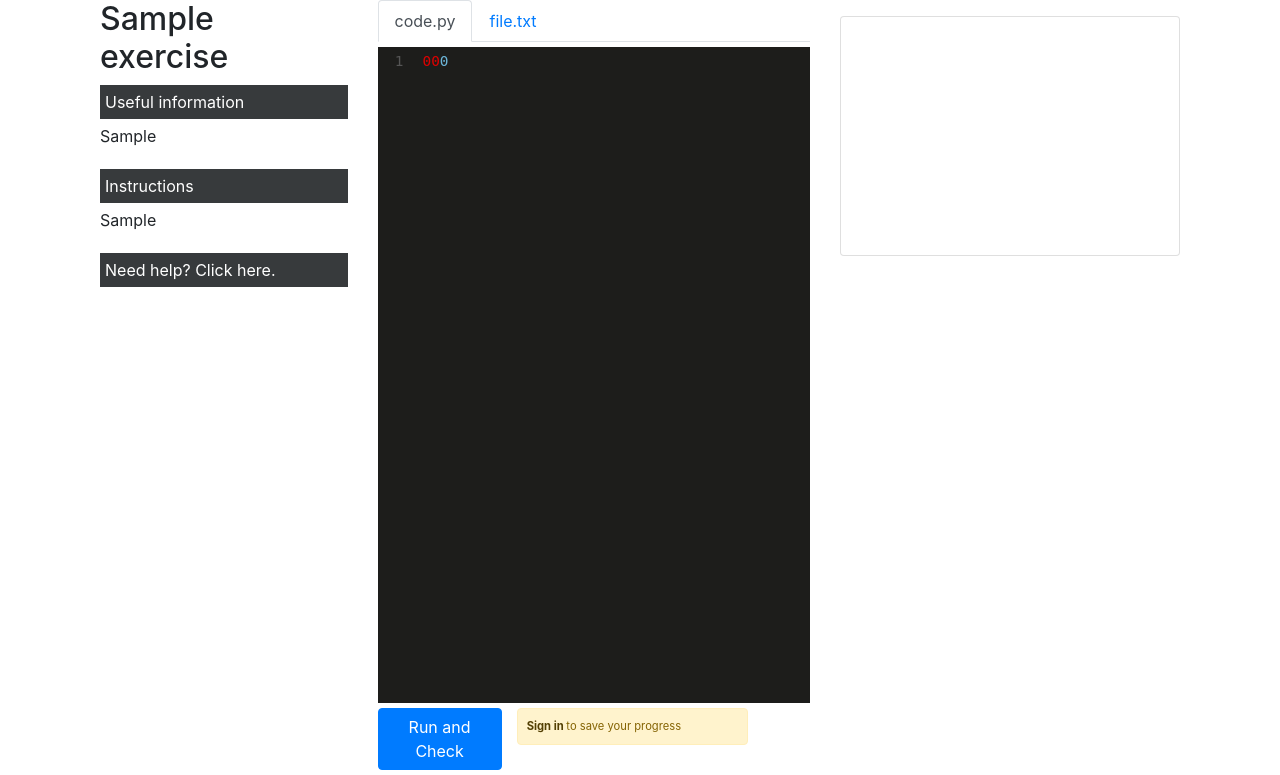
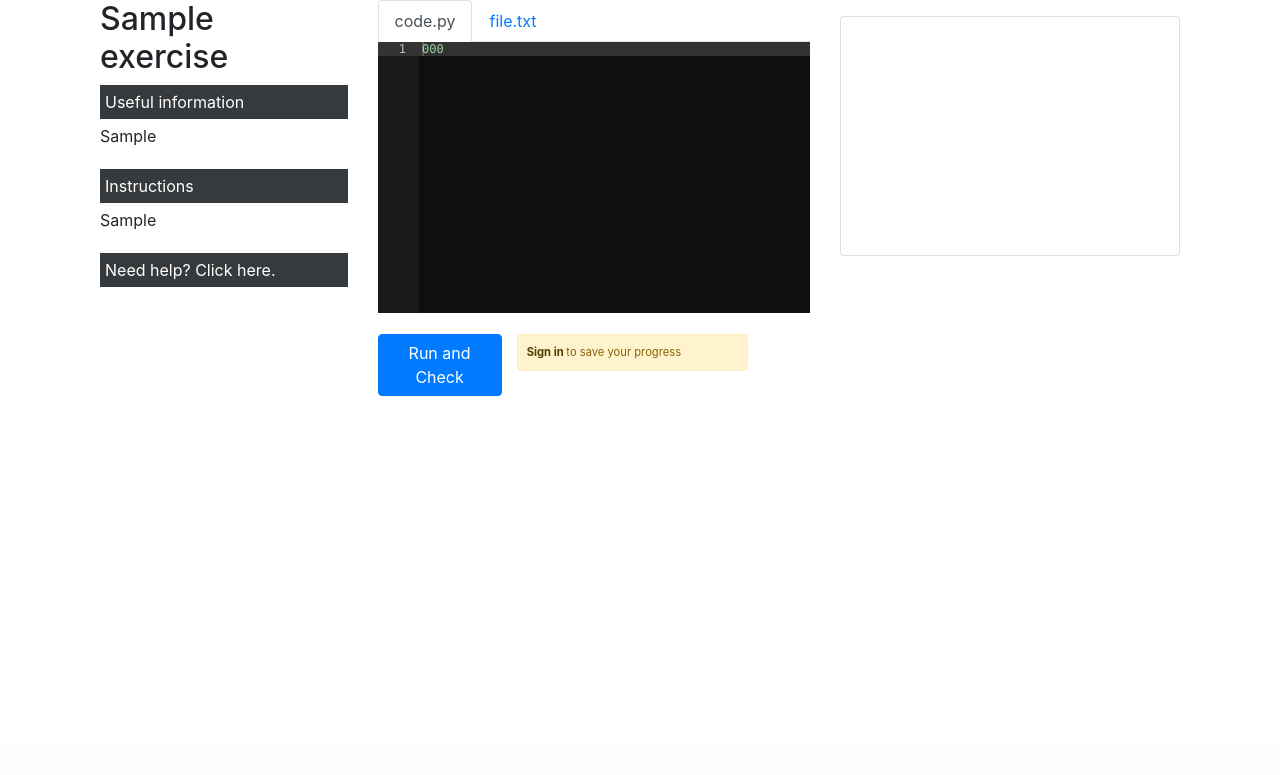
Before and after one commit to devkurultay/kodjaz_backend, a Django app: page /exercise/1/ in a window 1280 px wide. Shown: the part 56-831 px from the top of the page. After the commit the page ends 452 px from the top, so only its background shows below. Run offline with Django 3.2, Linux system fonts and the light colour scheme; tables that the repository leaves empty hold one stand-in row (values such as "Sample post"); some libraries are stand-ins or nearby versions.

Commit message:
Replace codemirror with ace editor

```diff
--- a/courses/templates/courses/exercise.html
+++ b/courses/templates/courses/exercise.html
@@ -82,17 +82,31 @@
             </div>
         </div>
         <div class="col-sm-5">
-          <ul class="nav nav-tabs" id="myTab" role="tablist">
+          <ul class="nav nav-tabs" id="editorsTab" role="tablist">
             <li class="nav-item">
-              <a class="nav-link active" id="home-tab" data-toggle="tab" href="#home" role="tab" aria-controls="home" aria-selected="true">code.py</a>
+              <a class="nav-link active" id="code-tab" data-toggle="tab" href="#code" role="tab" aria-controls="code" aria-selected="false">
+                code.py
+              </a>
             </li>
             <li class="nav-item">
-              <a class="nav-link" id="file-tab" data-toggle="tab" href="#file" role="tab" aria-controls="file" aria-selected="true">file.txt</a>
+              <a class="nav-link" id="file-tab" data-toggle="tab" href="#file" role="tab" aria-controls="file" aria-selected="false">
+                file.txt
+              </a>
             </li>
           </ul>
-          <div class="tab-content" id="myTabContent">
-            <div class="padding-top-5px tab-pane fade show active in" id="home" role="tabpanel" aria-labelledby="home-tab">
-              <textarea id="code">{{ default_code }}</textarea>
+          <div class="tab-content editor-wrapper" id="editorsTabContent">
+            <pre
+              class="editor tab-pane fade show active"
+              id="code"
+              role="tabpanel"
+              aria-labelledby="code-tab">{{ default_code }}</pre>
+            <pre
+              class="editor tab-pane fade"
+              id="file"
+              role="tabpanel"
+              aria-labelledby="file-tab">File contents</pre>
+              <textarea id="file.txt" style="display: none;"></textarea>
+          </div>
           <div class="row padding-top-5px">
             <div class="col-sm-4 padding-bottom-5px">
               <button type="button" class="btn btn-primary" onclick="runit()">{% trans 'Run and Check' %}</button>
@@ -107,11 +121,6 @@
                 </div>
             </div>
             {% endif %}
-              </div>
-            </div>
-            <div class="padding-top-5px tab-pane fade" id="file" role="tabpanel" aria-labelledby="file-tab">
-                <textarea id="file.txt">!!Some text here</textarea>
-            </div>
           </div>
         </div>
         <div class="col-sm-4">
@@ -134,63 +143,63 @@
 {% endblock content %}
 
 {% block specific_javascript %}
-<link href="{% static 'css/codemirror/codemirror.css' %}" rel="stylesheet">
-<link href="{% static 'css/codemirror/icecoder.css' %}" rel="stylesheet">
+
 <script src="{% static 'js/skulpt/skulpt.min.js' %}"></script>
 <script src="{% static 'js/skulpt/skulpt-stdlib.js' %}"></script>
-<script src="{% static 'js/codemirror/codemirror-compressed.js' %}"></script>
-<script src="{% static 'js/codemirror/python.js' %}"></script>
+<script src="https://cdnjs.cloudflare.com/ajax/libs/ace/1.4.11/ace.min.js" integrity="sha256-qCCcAHv/Z0u7K344shsZKUF2NR+59ooA3XWRj0LPGIQ=" crossorigin="anonymous"></script>
+<script src="https://cdnjs.cloudflare.com/ajax/libs/ace/1.4.11/mode-python.min.js" integrity="sha256-dgu7+RV2rby44bxsuQuo2Rm+pG0JXtShrFWStI0DrC4=" crossorigin="anonymous"></script>
+<script src="https://cdnjs.cloudflare.com/ajax/libs/ace/1.4.11/theme-vibrant_ink.min.js" integrity="sha256-IQ2CFOsaAexyrA3QCiqwFxfqVrl8+x0sXtv2mZqoQgo=" crossorigin="anonymous"></script>
 <script type="text/javascript">
 
-    var editor = CodeMirror.fromTextArea(document.getElementById("code"), {
-        mode: "python",
-        theme: "icecoder",
-        styleActiveLine: true,
-        lineNumbers: true,
-        lineWrapping: false,
-        indentUnit: 4,
-        matchBrackets: true,
-        autoMatchParens: true,
-        extraKeys: {
-            "Tab": "indentMore",
-            "Shift-Tab": "indentLess"
+  $(document).ready(writeEditorContentToFileTextArea)
+
+  var editor = ace.edit("code")
+  editor.setTheme("ace/theme/vibrant_ink")
+  editor.session.setMode("ace/mode/python")
+
+  // Textarea for working with a "file"
+  var fileTextAreaId = "file.txt"
+  var fileTextArea = document.getElementById(fileTextAreaId)
+
+  var fileEditor = ace.edit("file")
+  fileEditor.setTheme("ace/theme/vibrant_ink")
+  fileEditor.session.setMode("ace/mode/text")
+
+  function writeEditorContentToFileTextArea() {
+    var val = fileEditor.getValue()
+    fileTextArea.innerHTML = val
   }
-    });
-    editor.setSize(null, "82vh");
 
-    var fileTextAreaId = "file.txt";
-    var fileTextArea = document.getElementById(fileTextAreaId);
+  fileEditor.on('update', function() {
+    writeEditorContentToFileTextArea()
+  })
 
-    var fileEditor = CodeMirror.fromTextArea(fileTextArea, {
-        mode: null,
-        theme: "icecoder",
-        styleActiveLine: true,
-        lineNumbers: false,
-    });
-    fileEditor.setSize(null, "82vh");
-    fileEditor.on('update', function() {
-      var val = fileEditor.getValue()
-      fileTextArea.innerHTML = val;
-    });
-
-    // Hack for showing text on tab load
+  // Write text editor value to the textarea
   $('#file-tab').on('shown.bs.tab', function(e) {
-      fileEditor.setValue(fileTextArea.value)
-    });
+    fileEditor.focus()
+    fileEditor.resize()
+    fileEditor.execCommand("gotolineend")
+  })
 
   function outf(text) {
-        var mypre = document.getElementById("{{ outputElementId }}");
-        text = text.replace(/</g, '&lt;');
-        mypre.innerHTML = mypre.innerHTML + text;
+    var mypre = document.getElementById("{{ outputElementId }}")
+    text = text.replace(/</g, '&lt;')
+    mypre.innerHTML = mypre.innerHTML + text
   }
+
   function builtinRead(x) {
     if (Sk.builtinFiles === undefined || Sk.builtinFiles["files"][x] === undefined)
       throw "File not found: '" + x + "'";
     return Sk.builtinFiles["files"][x];
   }
-    function filewrite(pyFile, x) {
-        var d = document.getElementById(pyFile.name)
-        d.innerHTML = x.v
+
+  function filewrite(fileObj, x) {
+    // TODO(murat): handle append mode
+    var valueToWrite = x.v
+    var fileTextAreaNode = document.getElementById(fileObj.name)
+    // Update fileTextArea and the editor content
+    fileTextAreaNode.innerHTML = valueToWrite
+    fileEditor.session.setValue(valueToWrite)
   }
 
   function runit() {
--- a/static/css/codemirror/codemirror.css
+++ /dev/null
@@ -1,347 +0,0 @@
-/* BASICS */
-
-.CodeMirror {
-  /* Set height, width, borders, and global font properties here */
-  font-family: monospace;
-  height: 300px;
-  color: black;
-}
-
-/* PADDING */
-
-.CodeMirror-lines {
-  padding: 4px 0; /* Vertical padding around content */
-}
-.CodeMirror pre {
-  padding: 0 4px; /* Horizontal padding of content */
-}
-
-.CodeMirror-scrollbar-filler, .CodeMirror-gutter-filler {
-  background-color: white; /* The little square between H and V scrollbars */
-}
-
-/* GUTTER */
-
-.CodeMirror-gutters {
-  border-right: 1px solid #ddd;
-  background-color: #f7f7f7;
-  white-space: nowrap;
-}
-.CodeMirror-linenumbers {}
-.CodeMirror-linenumber {
-  padding: 0 3px 0 5px;
-  min-width: 20px;
-  text-align: right;
-  color: #999;
-  white-space: nowrap;
-}
-
-.CodeMirror-guttermarker { color: black; }
-.CodeMirror-guttermarker-subtle { color: #999; }
-
-/* CURSOR */
-
-.CodeMirror-cursor {
-  border-left: 1px solid black;
-  border-right: none;
-  width: 0;
-}
-/* Shown when moving in bi-directional text */
-.CodeMirror div.CodeMirror-secondarycursor {
-  border-left: 1px solid silver;
-}
-.cm-fat-cursor .CodeMirror-cursor {
-  width: auto;
-  border: 0 !important;
-  background: #7e7;
-}
-.cm-fat-cursor div.CodeMirror-cursors {
-  z-index: 1;
-}
-
-.cm-animate-fat-cursor {
-  width: auto;
-  border: 0;
-  -webkit-animation: blink 1.06s steps(1) infinite;
-  -moz-animation: blink 1.06s steps(1) infinite;
-  animation: blink 1.06s steps(1) infinite;
-  background-color: #7e7;
-}
-@-moz-keyframes blink {
-  0% {}
-  50% { background-color: transparent; }
-  100% {}
-}
-@-webkit-keyframes blink {
-  0% {}
-  50% { background-color: transparent; }
-  100% {}
-}
-@keyframes blink {
-  0% {}
-  50% { background-color: transparent; }
-  100% {}
-}
-
-/* Can style cursor different in overwrite (non-insert) mode */
-.CodeMirror-overwrite .CodeMirror-cursor {}
-
-.cm-tab { display: inline-block; text-decoration: inherit; }
-
-.CodeMirror-rulers {
-  position: absolute;
-  left: 0; right: 0; top: -50px; bottom: -20px;
-  overflow: hidden;
-}
-.CodeMirror-ruler {
-  border-left: 1px solid #ccc;
-  top: 0; bottom: 0;
-  position: absolute;
-}
-
-/* DEFAULT THEME */
-
-.cm-s-default .cm-header {color: blue;}
-.cm-s-default .cm-quote {color: #090;}
-.cm-negative {color: #d44;}
-.cm-positive {color: #292;}
-.cm-header, .cm-strong {font-weight: bold;}
-.cm-em {font-style: italic;}
-.cm-link {text-decoration: underline;}
-.cm-strikethrough {text-decoration: line-through;}
-
-.cm-s-default .cm-keyword {color: #708;}
-.cm-s-default .cm-atom {color: #219;}
-.cm-s-default .cm-number {color: #164;}
-.cm-s-default .cm-def {color: #00f;}
-.cm-s-default .cm-variable,
-.cm-s-default .cm-punctuation,
-.cm-s-default .cm-property,
-.cm-s-default .cm-operator {}
-.cm-s-default .cm-variable-2 {color: #05a;}
-.cm-s-default .cm-variable-3 {color: #085;}
-.cm-s-default .cm-comment {color: #a50;}
-.cm-s-default .cm-string {color: #a11;}
-.cm-s-default .cm-string-2 {color: #f50;}
-.cm-s-default .cm-meta {color: #555;}
-.cm-s-default .cm-qualifier {color: #555;}
-.cm-s-default .cm-builtin {color: #30a;}
-.cm-s-default .cm-bracket {color: #997;}
-.cm-s-default .cm-tag {color: #170;}
-.cm-s-default .cm-attribute {color: #00c;}
-.cm-s-default .cm-hr {color: #999;}
-.cm-s-default .cm-link {color: #00c;}
-
-.cm-s-default .cm-error {color: #f00;}
-.cm-invalidchar {color: #f00;}
-
-.CodeMirror-composing { border-bottom: 2px solid; }
-
-/* Default styles for common addons */
-
-div.CodeMirror span.CodeMirror-matchingbracket {color: #0f0;}
-div.CodeMirror span.CodeMirror-nonmatchingbracket {color: #f22;}
-.CodeMirror-matchingtag { background: rgba(255, 150, 0, .3); }
-.CodeMirror-activeline-background {background: #e8f2ff;}
-
-/* STOP */
-
-/* The rest of this file contains styles related to the mechanics of
-   the editor. You probably shouldn't touch them. */
-
-.CodeMirror {
-  position: relative;
-  overflow: hidden;
-  background: white;
-}
-
-.CodeMirror-scroll {
-  overflow: scroll !important; /* Things will break if this is overridden */
-  /* 30px is the magic margin used to hide the element's real scrollbars */
-  /* See overflow: hidden in .CodeMirror */
-  margin-bottom: -30px; margin-right: -30px;
-  padding-bottom: 30px;
-  height: 100%;
-  outline: none; /* Prevent dragging from highlighting the element */
-  position: relative;
-}
-.CodeMirror-sizer {
-  position: relative;
-  border-right: 30px solid transparent;
-}
-
-/* The fake, visible scrollbars. Used to force redraw during scrolling
-   before actual scrolling happens, thus preventing shaking and
-   flickering artifacts. */
-.CodeMirror-vscrollbar, .CodeMirror-hscrollbar, .CodeMirror-scrollbar-filler, .CodeMirror-gutter-filler {
-  position: absolute;
-  z-index: 6;
-  display: none;
-}
-.CodeMirror-vscrollbar {
-  right: 0; top: 0;
-  overflow-x: hidden;
-  overflow-y: scroll;
-}
-.CodeMirror-hscrollbar {
-  bottom: 0; left: 0;
-  overflow-y: hidden;
-  overflow-x: scroll;
-}
-.CodeMirror-scrollbar-filler {
-  right: 0; bottom: 0;
-}
-.CodeMirror-gutter-filler {
-  left: 0; bottom: 0;
-}
-
-.CodeMirror-gutters {
-  position: absolute; left: 0; top: 0;
-  min-height: 100%;
-  z-index: 3;
-}
-.CodeMirror-gutter {
-  white-space: normal;
-  height: 100%;
-  display: inline-block;
-  vertical-align: top;
-  margin-bottom: -30px;
-  /* Hack to make IE7 behave */
-  *zoom:1;
-  *display:inline;
-}
-.CodeMirror-gutter-wrapper {
-  position: absolute;
-  z-index: 4;
-  background: none !important;
-  border: none !important;
-}
-.CodeMirror-gutter-background {
-  position: absolute;
-  top: 0; bottom: 0;
-  z-index: 4;
-}
-.CodeMirror-gutter-elt {
-  position: absolute;
-  cursor: default;
-  z-index: 4;
-}
-.CodeMirror-gutter-wrapper {
-  -webkit-user-select: none;
-  -moz-user-select: none;
-  user-select: none;
-}
-
-.CodeMirror-lines {
-  cursor: text;
-  min-height: 1px; /* prevents collapsing before first draw */
-}
-.CodeMirror pre {
-  /* Reset some styles that the rest of the page might have set */
-  -moz-border-radius: 0; -webkit-border-radius: 0; border-radius: 0;
-  border-width: 0;
-  background: transparent;
-  font-family: inherit;
-  font-size: inherit;
-  margin: 0;
-  white-space: pre;
-  word-wrap: normal;
-  line-height: inherit;
-  color: inherit;
-  z-index: 2;
-  position: relative;
-  overflow: visible;
-  -webkit-tap-highlight-color: transparent;
-  -webkit-font-variant-ligatures: none;
-  font-variant-ligatures: none;
-}
-.CodeMirror-wrap pre {
-  word-wrap: break-word;
-  white-space: pre-wrap;
-  word-break: normal;
-}
-
-.CodeMirror-linebackground {
-  position: absolute;
-  left: 0; right: 0; top: 0; bottom: 0;
-  z-index: 0;
-}
-
-.CodeMirror-linewidget {
-  position: relative;
-  z-index: 2;
-  overflow: auto;
-}
-
-.CodeMirror-widget {}
-
-.CodeMirror-code {
-  outline: none;
-}
-
-/* Force content-box sizing for the elements where we expect it */
-.CodeMirror-scroll,
-.CodeMirror-sizer,
-.CodeMirror-gutter,
-.CodeMirror-gutters,
-.CodeMirror-linenumber {
-  -moz-box-sizing: content-box;
-  box-sizing: content-box;
-}
-
-.CodeMirror-measure {
-  position: absolute;
-  width: 100%;
-  height: 0;
-  overflow: hidden;
-  visibility: hidden;
-}
-
-.CodeMirror-cursor {
-  position: absolute;
-  pointer-events: none;
-}
-.CodeMirror-measure pre { position: static; }
-
-div.CodeMirror-cursors {
-  visibility: hidden;
-  position: relative;
-  z-index: 3;
-}
-div.CodeMirror-dragcursors {
-  visibility: visible;
-}
-
-.CodeMirror-focused div.CodeMirror-cursors {
-  visibility: visible;
-}
-
-.CodeMirror-selected { background: #d9d9d9; }
-.CodeMirror-focused .CodeMirror-selected { background: #d7d4f0; }
-.CodeMirror-crosshair { cursor: crosshair; }
-.CodeMirror-line::selection, .CodeMirror-line > span::selection, .CodeMirror-line > span > span::selection { background: #d7d4f0; }
-.CodeMirror-line::-moz-selection, .CodeMirror-line > span::-moz-selection, .CodeMirror-line > span > span::-moz-selection { background: #d7d4f0; }
-
-.cm-searching {
-  background: #ffa;
-  background: rgba(255, 255, 0, .4);
-}
-
-/* IE7 hack to prevent it from returning funny offsetTops on the spans */
-.CodeMirror span { *vertical-align: text-bottom; }
-
-/* Used to force a border model for a node */
-.cm-force-border { padding-right: .1px; }
-
-@media print {
-  /* Hide the cursor when printing */
-  .CodeMirror div.CodeMirror-cursors {
-    visibility: hidden;
-  }
-}
-
-/* See issue #2901 */
-.cm-tab-wrap-hack:after { content: ''; }
-
-/* Help users use markselection to safely style text background */
-span.CodeMirror-selectedtext { background: none; }
--- a/static/css/codemirror/icecoder.css
+++ /dev/null
@@ -1,43 +0,0 @@
-/*
-ICEcoder default theme by Matt Pass, used in code editor available at https://icecoder.net
-*/
-
-.cm-s-icecoder { color: #666; background: #1d1d1b; }
-
-.cm-s-icecoder span.cm-keyword { color: #eee; font-weight:bold; }  /* off-white 1 */
-.cm-s-icecoder span.cm-atom { color: #e1c76e; }                    /* yellow */
-.cm-s-icecoder span.cm-number { color: #6cb5d9; }                  /* blue */
-.cm-s-icecoder span.cm-def { color: #b9ca4a; }                     /* green */
-
-.cm-s-icecoder span.cm-variable { color: #6cb5d9; }                /* blue */
-.cm-s-icecoder span.cm-variable-2 { color: #cc1e5c; }              /* pink */
-.cm-s-icecoder span.cm-variable-3 { color: #f9602c; }              /* orange */
-
-.cm-s-icecoder span.cm-property { color: #eee; }                   /* off-white 1 */
-.cm-s-icecoder span.cm-operator { color: #9179bb; }                /* purple */
-.cm-s-icecoder span.cm-comment { color: #97a3aa; }                 /* grey-blue */
-
-.cm-s-icecoder span.cm-string { color: #b9ca4a; }                  /* green */
-.cm-s-icecoder span.cm-string-2 { color: #6cb5d9; }                /* blue */
-
-.cm-s-icecoder span.cm-meta { color: #555; }                       /* grey */
-
-.cm-s-icecoder span.cm-qualifier { color: #555; }                  /* grey */
-.cm-s-icecoder span.cm-builtin { color: #214e7b; }                 /* bright blue */
-.cm-s-icecoder span.cm-bracket { color: #cc7; }                    /* grey-yellow */
-
-.cm-s-icecoder span.cm-tag { color: #e8e8e8; }                     /* off-white 2 */
-.cm-s-icecoder span.cm-attribute { color: #099; }                  /* teal */
-
-.cm-s-icecoder span.cm-header { color: #6a0d6a; }                  /* purple-pink */
-.cm-s-icecoder span.cm-quote { color: #186718; }                   /* dark green */
-.cm-s-icecoder span.cm-hr { color: #888; }                         /* mid-grey */
-.cm-s-icecoder span.cm-link { color: #e1c76e; }                    /* yellow */
-.cm-s-icecoder span.cm-error { color: #d00; }                      /* red */
-
-.cm-s-icecoder .CodeMirror-cursor { border-left: 1px solid white; }
-.cm-s-icecoder div.CodeMirror-selected { color: #fff; background: #037; }
-.cm-s-icecoder .CodeMirror-gutters { background: #1d1d1b; min-width: 41px; border-right: 0; }
-.cm-s-icecoder .CodeMirror-linenumber { color: #555; cursor: default; }
-.cm-s-icecoder .CodeMirror-matchingbracket { color: #fff !important; background: #555 !important; }
-.cm-s-icecoder .CodeMirror-activeline-background { background: #000; }
--- a/static/css/project.css
+++ b/static/css/project.css
@@ -105,10 +105,6 @@
   color: white;
 }
 
-.CodeMirror {
-  font-size: 0.9em;
-}
-
 #failModal, #successModal, #serverErrorModal {
   top: 40vh;
 }
@@ -120,3 +116,16 @@
 .cursor {
   cursor: pointer
 }
+
+.editor-wrapper {
+  position: relative;
+  height: 100%;
+}
+
+.editor {
+  position: absolute;
+  top: 0;
+  right: 0;
+  bottom: 0;
+  left: 0;
+}
```
Lines whose indentation alone changed are shown as unchanged.
